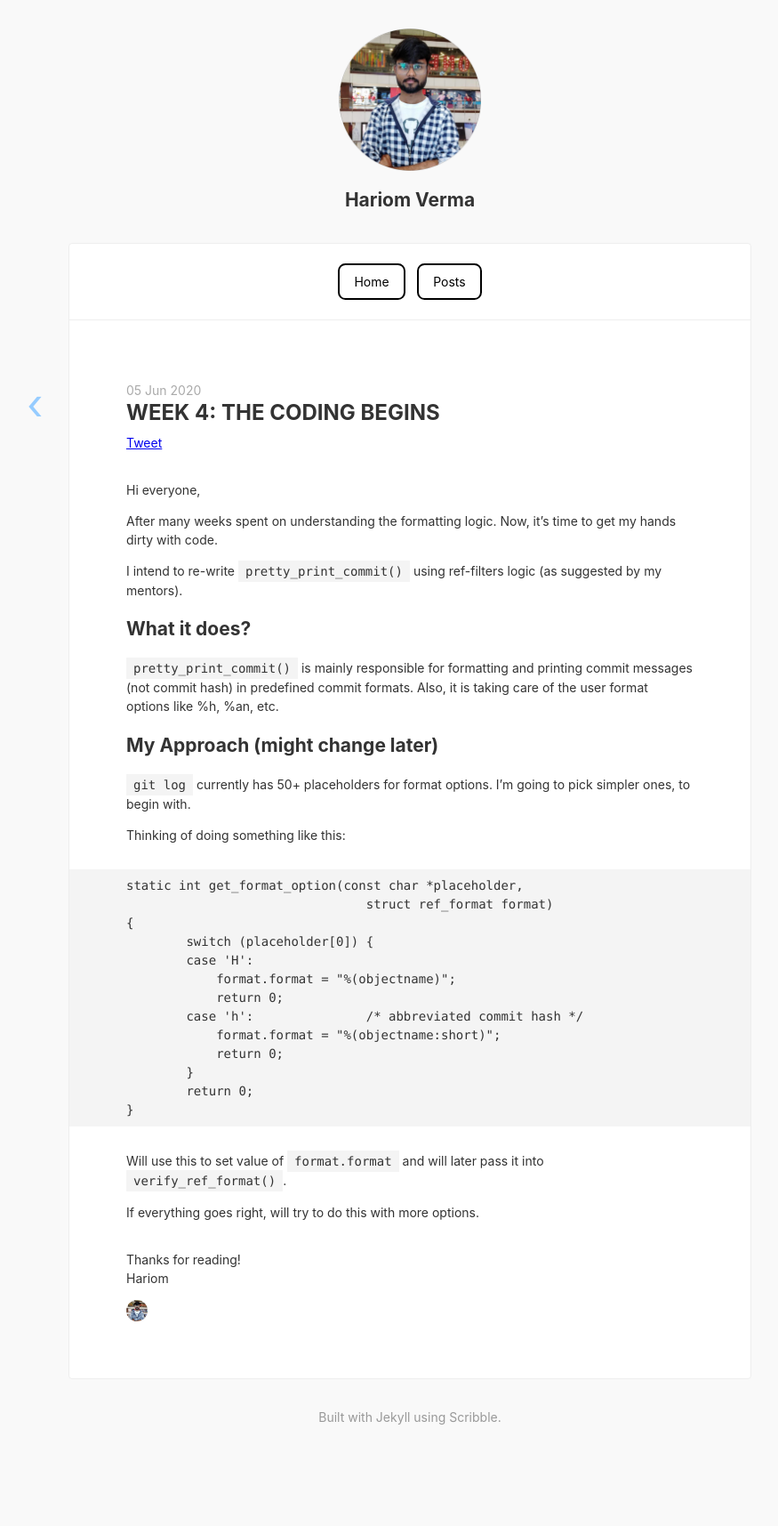
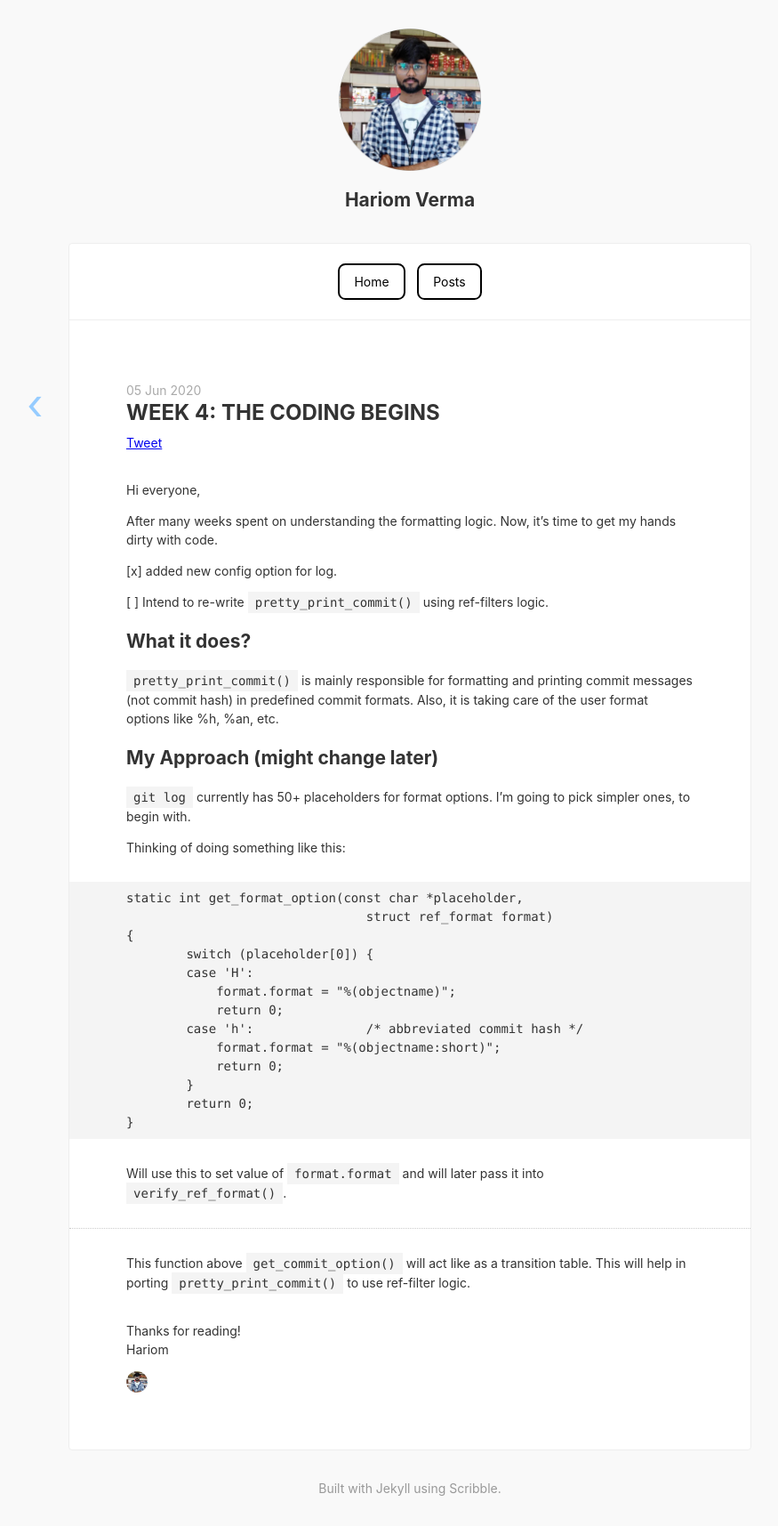
Before and after one commit to harry-hov/blogs, a Jekyll site: the page built from _posts/2020-06-05-week4-the-coding-begins.md, in a window 1280 px wide. Shown: the whole page at 89% size, without its empty margins (179-1054 px from the left). Built offline with Jekyll 4.4.1, drawn with Linux system fonts in a browser that asks for light colours; comment, search, counter and statistics services are not loaded; before the commit the page ends 1635 px from its top, so only the background shows below that.

Commit message:
Update 2020-06-05-week4-the-coding-begins.md

```diff
--- a/_posts/2020-06-05-week4-the-coding-begins.md
+++ b/_posts/2020-06-05-week4-the-coding-begins.md
@@ -7,7 +7,9 @@ Hi everyone,
 
 After many weeks spent on understanding the formatting logic. Now, it's time to get my hands dirty with code.
 
-I intend to re-write `pretty_print_commit()` using ref-filters logic (as suggested by my mentors).
+[x] added new config option for log.
+
+[ ] Intend to re-write `pretty_print_commit()` using ref-filters logic.
 
 ## What it does?
 `pretty_print_commit()` is mainly responsible for formatting and printing commit messages (not commit hash) in predefined commit formats.
@@ -37,4 +39,6 @@ static int get_format_option(const char *placeholder,
 
 Will use this to set value of `format.format` and will later pass it into `verify_ref_format()`.
 
-If everything goes right, will try to do this with more options.
+---
+
+This function above `get_commit_option()` will act like as a transition table. This will help in porting `pretty_print_commit()` to use ref-filter logic.
```
